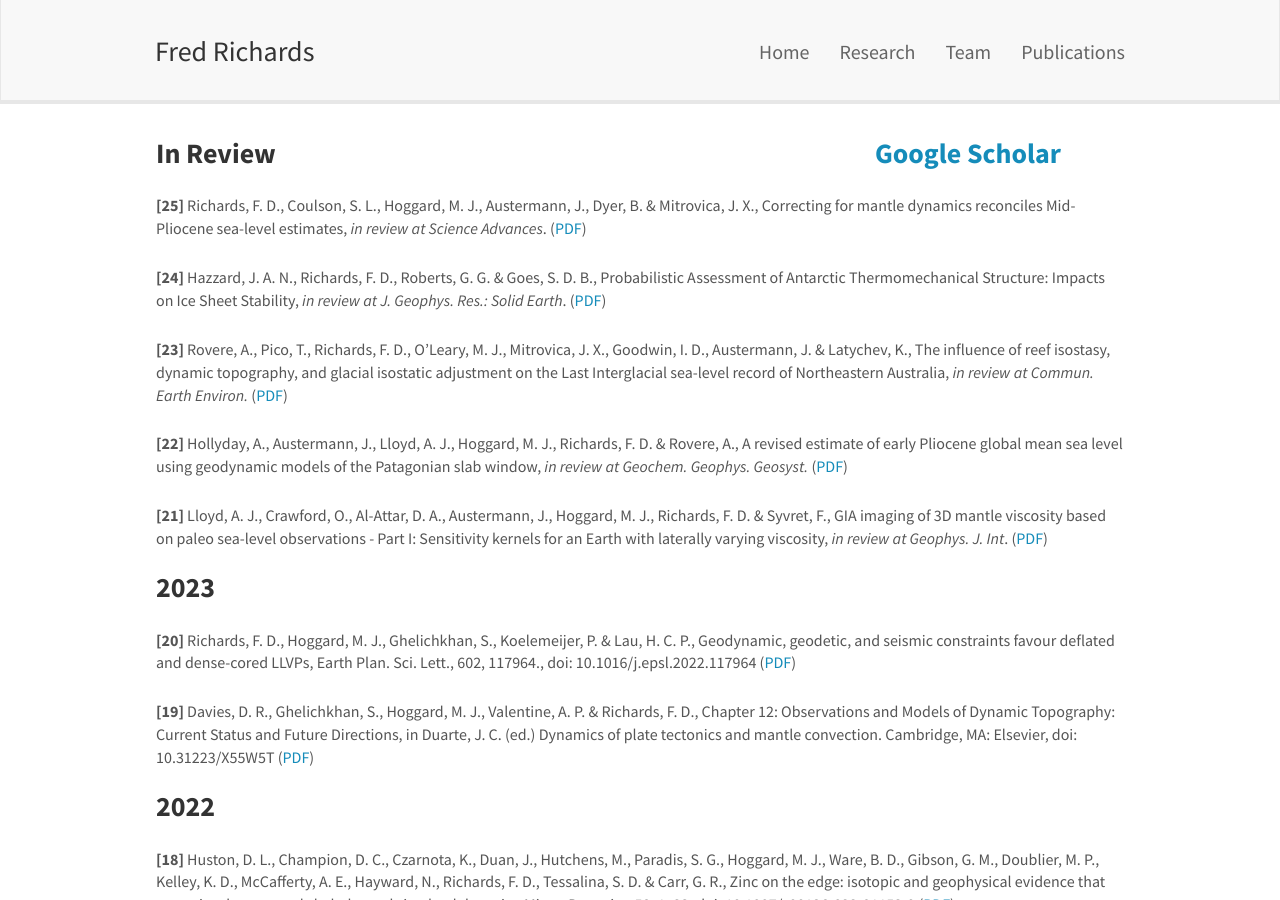
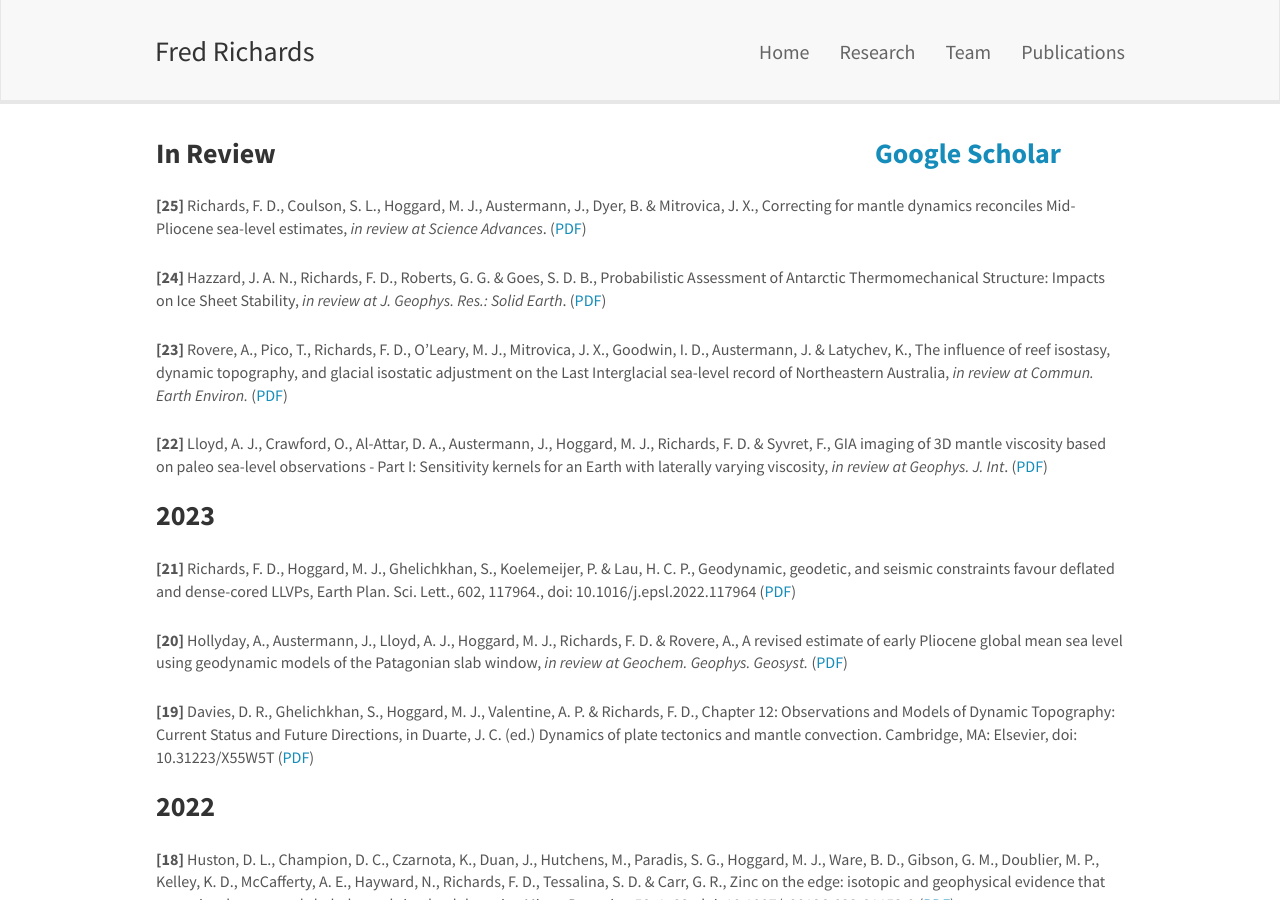
Before and after one commit to freddrichards/freddrichards.github.io, a Jekyll site: the page built from _pages/publications.md, in a window 1280 px wide and 900 px high. Built offline with Jekyll 4.4.1, drawn with Linux system fonts in a browser that asks for light colours; nearby versions of some CDN libraries; some of the changed lines change nothing that is shown.

Commit message:
Update publications.md

```diff
--- a/_pages/publications.md
+++ b/_pages/publications.md
@@ -21,21 +21,22 @@ permalink: /publications/
 </p>
 
 <p style="padding-top:15px">
-**[22]**  Hollyday, A., Austermann, J., Lloyd, A. J., Hoggard, M. J., Richards, F. D. & Rovere, A., A revised estimate of early Pliocene global mean sea level using geodynamic models of the Patagonian slab window, *in review at Geochem. Geophys. Geosyst.* ([PDF](/documents/papers/hollyday_etal_2022_gcubed_inreview.pdf))
-</p>
-
-<p style="padding-top:15px">
-**[21]** Lloyd, A. J., Crawford, O., Al-Attar, D. A., Austermann, J., Hoggard, M. J., Richards, F. D. & Syvret, F., GIA imaging of 3D mantle viscosity based on paleo sea-level observations - Part I: Sensitivity kernels for an Earth with laterally varying viscosity, *in review at Geophys. J. Int*. ([PDF](/documents/papers/lloyd_etal_2022_gji_inreview.pdf))
+**[22]** Lloyd, A. J., Crawford, O., Al-Attar, D. A., Austermann, J., Hoggard, M. J., Richards, F. D. & Syvret, F., GIA imaging of 3D mantle viscosity based on paleo sea-level observations - Part I: Sensitivity kernels for an Earth with laterally varying viscosity, *in review at Geophys. J. Int*. ([PDF](/documents/papers/lloyd_etal_2022_gji_inreview.pdf))
 </p>
 
 <h3 style="font-weight: bold">2023</h3>
 
 <p style="padding-top:15px">
-**[20]** Richards, F. D., Hoggard, M. J., Ghelichkhan, S., Koelemeijer, P. & Lau, H. C. P., Geodynamic, geodetic, and seismic constraints favour deflated and dense-cored LLVPs, Earth Plan. Sci. Lett., 602, 117964., doi: 10.1016/j.epsl.2022.117964 ([PDF](/documents/papers/richards_etal_2023_epsl.pdf))
+**[21]** Richards, F. D., Hoggard, M. J., Ghelichkhan, S., Koelemeijer, P. & Lau, H. C. P., Geodynamic, geodetic, and seismic constraints favour deflated and dense-cored LLVPs, Earth Plan. Sci. Lett., 602, 117964., doi: 10.1016/j.epsl.2022.117964 ([PDF](/documents/papers/richards_etal_2023_epsl.pdf))
+</p>
+
+
+<p style="padding-top:15px">
+**[20]**  Hollyday, A., Austermann, J., Lloyd, A. J., Hoggard, M. J., Richards, F. D. & Rovere, A., A revised estimate of early Pliocene global mean sea level using geodynamic models of the Patagonian slab window, *in review at Geochem. Geophys. Geosyst.* ([PDF](/documents/papers/hollyday_etal_2023_gcubed.pdf))
 </p>
 
 <p style="padding-top:15px">
-**[19]** Davies, D. R., Ghelichkhan, S., Hoggard, M. J., Valentine, A. P. & Richards, F. D., Chapter 12: Observations and Models of Dynamic Topography: Current Status and Future Directions, in  Duarte, J. C. (ed.) Dynamics of plate tectonics and mantle convection. Cambridge, MA: Elsevier, doi: 10.31223/X55W5T ([PDF](/documents/papers/davies_etal_2022_elsevier.pdf))
+**[19]** Davies, D. R., Ghelichkhan, S., Hoggard, M. J., Valentine, A. P. & Richards, F. D., Chapter 12: Observations and Models of Dynamic Topography: Current Status and Future Directions, in  Duarte, J. C. (ed.) Dynamics of plate tectonics and mantle convection. Cambridge, MA: Elsevier, doi: 10.31223/X55W5T ([PDF](/documents/papers/davies_etal_2023_elsevier.pdf))
 </p>
 
 <h3 style="font-weight: bold">2022</h3>
```
